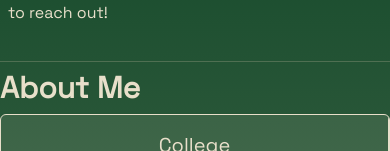
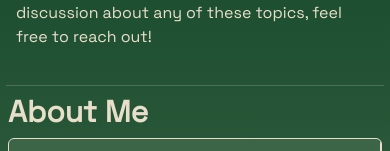
Before and after one commit to rahuljangirwork/rahuljangir.work, a Next.js app: page / in a window 390 px wide. Shown: the part 561-712 px from the top of the page. Built offline with nearby package versions, Linux system fonts and the light colour scheme.

Commit message:
added padding on content for mobile screens, looks cleaner

```diff
--- a/app/page.tsx
+++ b/app/page.tsx
@@ -8,7 +8,7 @@ export default function Home() {
 
   return (
     <>
-      <section className="w-full max-w-4xl mx-auto text-palette-2">
+      <section className="w-full px-2 md:max-w-4xl md:px-0 mx-auto text-palette-2">
         <div className="flex flex-col md:flex-row justify-between items-start my-7 gap-4">
           <Image
             src="/mebw.JPG"
@@ -48,8 +48,8 @@ export default function Home() {
           </div>
         </div>
       </section>
-      <Separator className="w-full max-w-4xl mx-auto bg-palette-1" />
-      <section className="w-full max-w-4xl mx-auto text-palette-2 mb-3">
+      <Separator className="w-[97%] md:w-full md:max-w-4xl mx-auto bg-palette-1" />
+      <section className="w-full px-2 md:max-w-4xl md:px-0 mx-auto text-palette-2 mb-3">
         <h1 className="font-bold text-3xl py-2">About Me</h1>
         <HorizontalCard />
         <HorizontalCard order="flip" />
```
